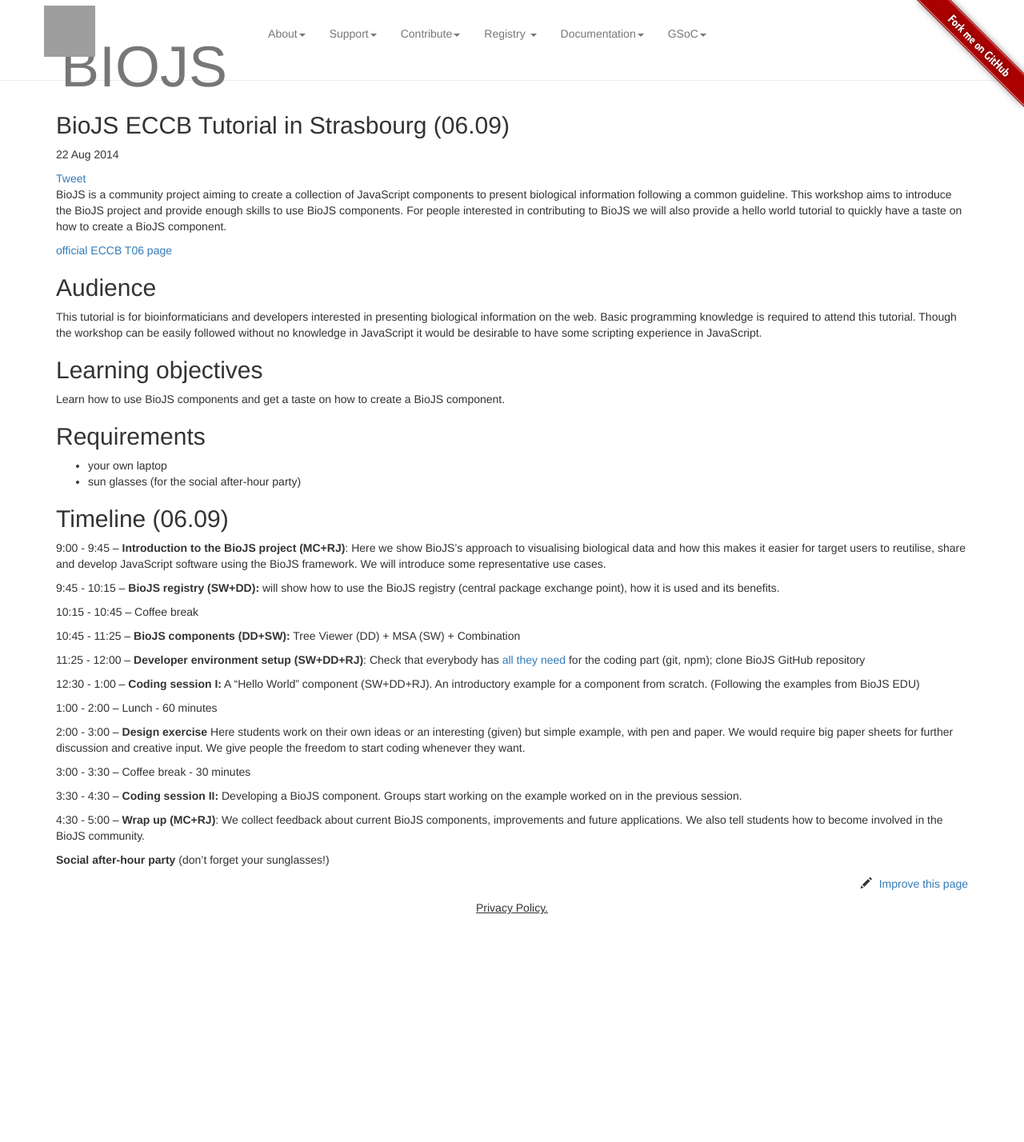
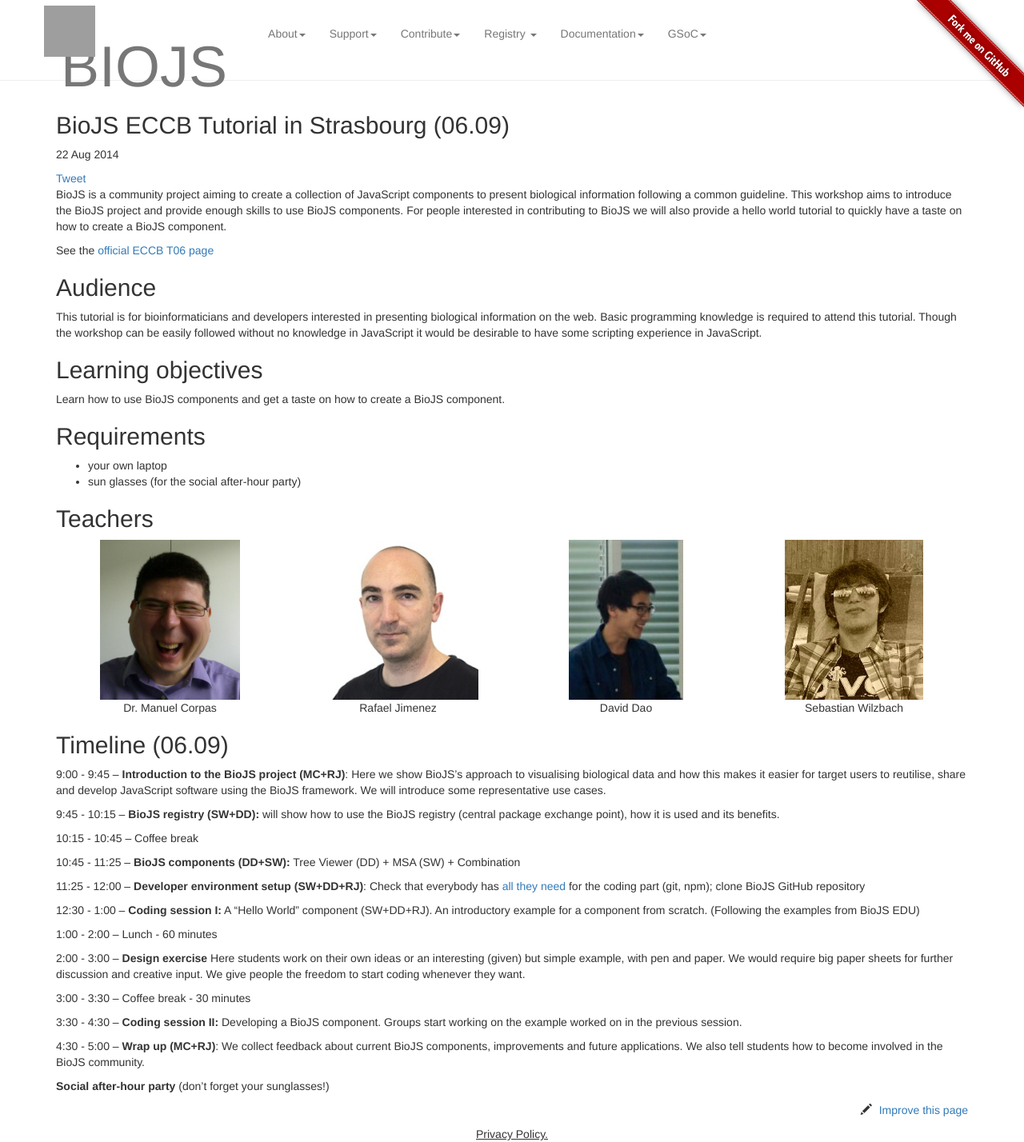
Before and after one commit to biojs/biojs.net, a Jekyll site: the page built from _posts/2014-08-22-biojs-eccb-tutorial-in-strasbourg.markdown, in a window 1280 px wide. Shown: the whole page at 80% size. Built offline with Jekyll 4.4.1, drawn with Linux system fonts in a browser that asks for light colours; nearby versions of some CDN libraries; Markdown is read by kramdown in place of the engine named in the settings; comment, search, counter and statistics services are not loaded; before the commit the page ends 1145 px from its top, so only the background shows below that; grey boxes are pictures that could not be loaded.

Commit message:
added nice imgs for the teachers

```diff
--- a/_posts/2014-08-22-biojs-eccb-tutorial-in-strasbourg.markdown
+++ b/_posts/2014-08-22-biojs-eccb-tutorial-in-strasbourg.markdown
@@ -6,7 +6,7 @@
 
 BioJS is a community project aiming to create a collection of JavaScript components to present biological information following a common guideline. This workshop aims to introduce the BioJS project and provide enough skills to use BioJS components. For people interested in contributing to BioJS we will also provide a hello world tutorial to quickly have a taste on how to create a BioJS component.
 
-[official ECCB T06 page](http://www.eccb14.org/program/tutorials/biojs)
+See the [official ECCB T06 page](http://www.eccb14.org/program/tutorials/biojs)
 
 Audience
 ---------
@@ -23,6 +23,19 @@
 
 * your own laptop
 * sun glasses (for the social after-hour party)
+
+Teachers
+--------
+
+<div class="container-fluid">
+<div class="row" style="text-align:center">
+<div class="col-md-3 col-xs-6"> <img height=200 src="/img/posts/eccb/manny.jpg" /> <br />Dr. Manuel Corpas</div>
+<div class="col-md-3 col-xs-6"> <img height=200 src="/img/posts/eccb/rafa.jpg" /> <br />Rafael Jimenez </div>
+<div class="col-md-3 col-xs-6"> <img height=200 src="/img/posts/eccb/david.jpg" /> <br />David Dao</div>
+<div class="col-md-3 col-xs-6"> <img height=200 src="/img/posts/eccb/seb.jpg" /> <br />Sebastian Wilzbach</div>
+</div>
+</div>
+
 
 Timeline (06.09)
 --------
```
Also changed, not shown: img/posts/eccb/david.jpg (added), img/posts/eccb/manny.jpg (added), img/posts/eccb/manny.png (added), img/posts/eccb/rafa.jpg (added), img/posts/eccb/seb.jpg (added).
